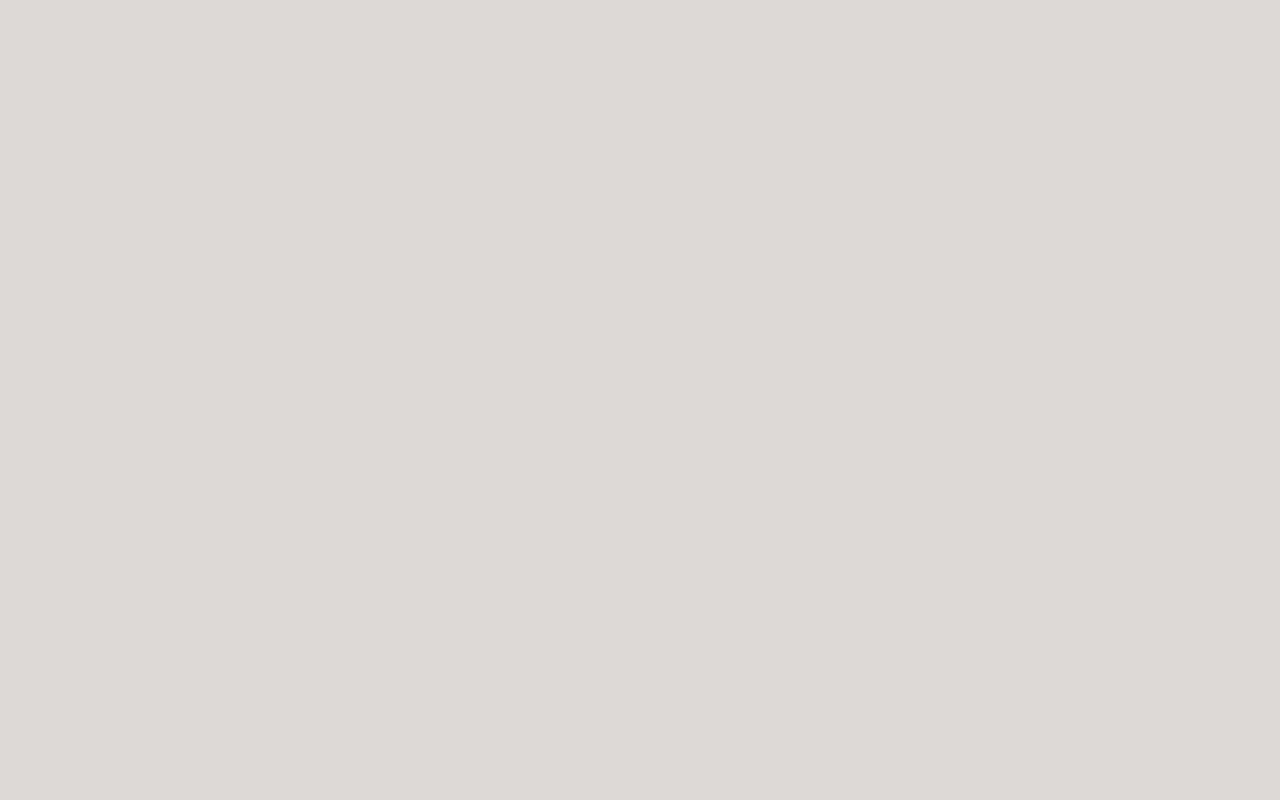
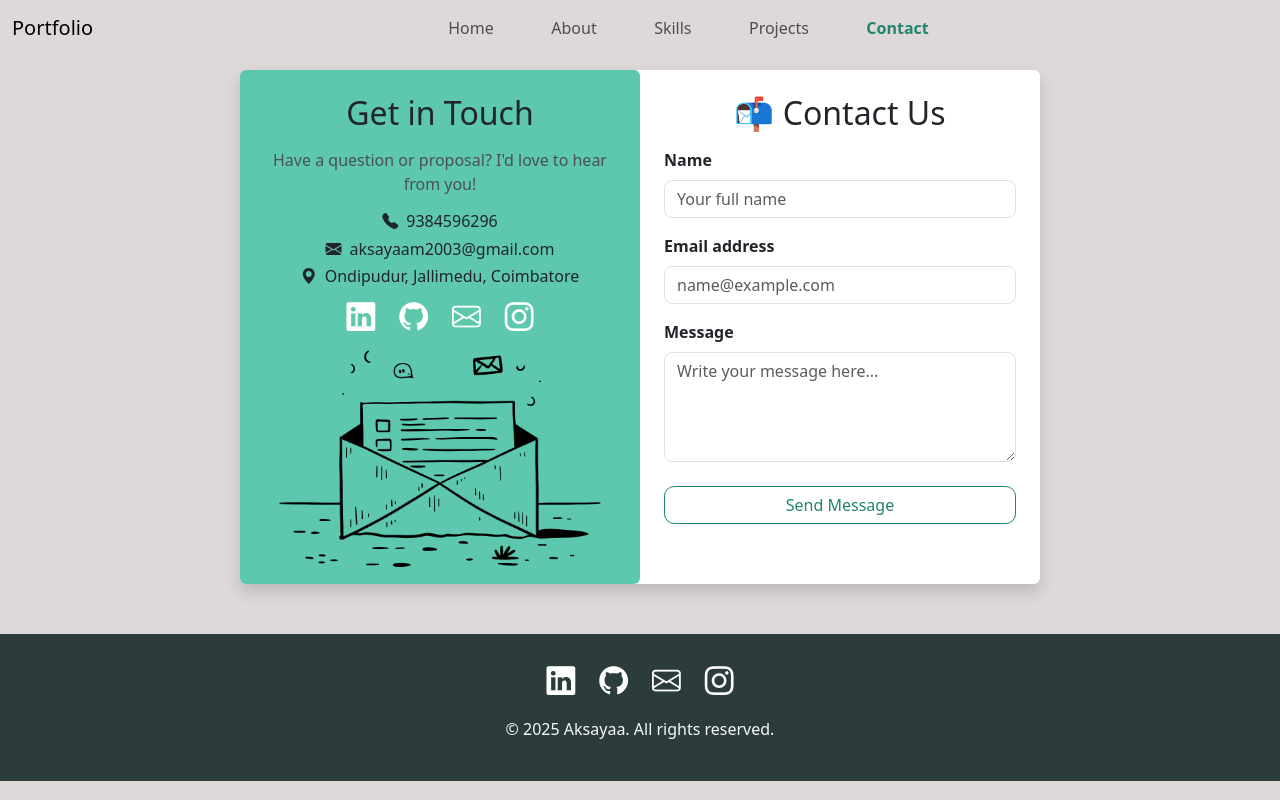
Before and after one commit to Aksayaa1234/portfolio, a React (Create React App) app: page /contact in a window 1280 px wide. Before the commit this address had no page. Built offline with nearby package versions, Linux system fonts and the light colour scheme.

Commit message:
created contact page

```diff
--- a/src/App.js
+++ b/src/App.js
@@ -5,6 +5,7 @@ import 'bootstrap-icons/font/bootstrap-icons.css';
 import About from "./pages/About";
 import Skills from "./pages/Skills";
 import Projects from "./pages/Projects";
+import Contact from "./pages/Contact";
 
 function App() {
   return (
@@ -15,6 +16,7 @@ function App() {
           <Route path="/about" element={<About/>}/>
           <Route path="/skills" element={<Skills/>}/>
           <Route path="/projects" element={<Projects/>}/>
+          <Route path="/contact" element={<Contact/>}/>
         </Route>
       </Routes>
 
--- a/src/components/Navbar.jsx
+++ b/src/components/Navbar.jsx
@@ -38,10 +38,18 @@ let currentPath=location.pathname;
           </a>
         </li>
         <li className="nav-item">
-          <a className="nav-link" href="/projects">Projects</a>
+          <a className="nav-link" href="/projects"
+          style={currentPath === '/projects' ? { fontWeight: 'bold', color: 'var(--color-back)' } : {}}
+          >
+            Projects
+          </a>
         </li>
         <li className="nav-item">
-          <a className="nav-link" href="/contact">Contact</a>
+          <a className="nav-link" href="/contact"
+          style={currentPath === '/contact' ? { fontWeight: 'bold', color: 'var(--color-back)' } : {}}
+          >
+            Contact
+          </a>
         </li>
       </ul>
       </div>
--- a/src/components/Social.jsx
+++ b/src/components/Social.jsx
@@ -2,8 +2,7 @@
 
 const Social=()=>{
     return(
-        <div className="row justify-content-center">
-        <div className="col-12 col-md-5 d-flex justify-content-evenly">
+        <div className="d-flex justify-content-center flex-wrap gap-4">
             <a href="https://www.linkedin.com/in/aksayaa-m/" className="home__social-icon" target="_blank">
                 <i className="bi bi-linkedin"></i>
             </a>
@@ -17,7 +16,6 @@ const Social=()=>{
                 <i className="bi bi-instagram"></i>
             </a>
         </div>
-        </div>
     )
 }
 
--- /dev/null
+++ b/src/contact.css
@@ -0,0 +1,28 @@
+.contact{
+  margin-top: 70px;
+  margin-bottom: 50px;
+}
+
+.contact-form{
+    max-width: 800px;
+}
+
+.contact-left{
+    background-color: var(--color-blue);
+}
+
+.contact-form form {
+  transition: all 0.3s ease-in-out;
+}
+
+.contact-form input,
+.contact-form textarea {
+  border-radius: 8px;
+}
+
+.contact-form input:focus,
+.contact-form textarea:focus {
+  border-color: var(--color-blue) !important;
+  box-shadow: 0 0 5px var(--color-back) !important;
+  outline: none;
+}
--- /dev/null
+++ b/src/pages/Contact.jsx
@@ -0,0 +1,83 @@
+import Social from "../components/Social";
+import "../contact.css"
+import { useState } from "react"
+
+const Contact=()=>{
+    const [form, setForm] = useState({ name: "", email: "", message: "" });
+
+    const handleChange = (e) => {
+    setForm({ ...form, [e.target.name]: e.target.value });
+    };
+
+    const handleSubmit = (e) => {
+    e.preventDefault();
+    alert("Message sent! ✅");
+    setForm({ name: "", email: "", message: "" });
+    };
+
+    return(
+        <div className="container contact d-flex justify-content-center">
+        <div className="row contact-form bg-white rounded mx-3 shadow">
+            <div className="col-12 col-md-6 p-4 pb-1 contact-left rounded text-center">
+                <h2 className=" mb-3">Get in Touch</h2>
+                <p className="mb-3 text-light-emphasis ">Have a question or proposal? I'd love to hear from you!</p>
+                <div className="contact-info mb-2">
+                    <h6 className="fw-normal"><i className="bi bi-telephone-fill me-2"></i>9384596296</h6>
+                    <h6 className="fw-normal"><i className="bi bi-envelope-fill me-2"></i>aksayaam2003@gmail.com</h6>
+                    <h6 className="fw-normal"><i className="bi bi-geo-alt-fill me-2"></i>Ondipudur, Jallimedu, Coimbatore</h6>
+                </div>
+                <div className="mb-2">
+                    <Social />
+                </div>
+                <img src="Email.png"  className="img-fluid" alt="email" />
+            </div>
+            <div className="col-12 col-md-6 p-4">
+                <h2 className="text-center mb-3">📬 Contact Us</h2>
+                <form onSubmit={handleSubmit} >
+                    <div className="mb-3">
+                    <label className="form-label fw-bold mb-2">Name</label>
+                    <input
+                        type="text"
+                        name="name"
+                        value={form.name}
+                        onChange={handleChange}
+                        className="form-control"
+                        required
+                        placeholder="Your full name"
+                    />
+                    </div>
+
+                    <div className="mb-3">
+                    <label className="form-label fw-bold mb-2">Email address</label>
+                    <input
+                        type="email"
+                        name="email"
+                        value={form.email}
+                        onChange={handleChange}
+                        className="form-control"
+                        required
+                        placeholder="name@example.com"
+                    />
+                    </div>
+
+                    <div className="mb-3">
+                    <label className="form-label fw-bold mb-2">Message</label>
+                    <textarea
+                        className="form-control"
+                        name="message"
+                        rows="4"
+                        value={form.message}
+                        onChange={handleChange}
+                        required
+                        placeholder="Write your message here..."
+                    ></textarea>
+                    </div>
+                    <button type="submit" className="btn btn-outline-custom w-100 mt-2">Send Message</button>
+                </form>
+        </div>
+        </div>
+        </div>
+    )
+}
+
+export default Contact;
--- a/src/pages/Projects.jsx
+++ b/src/pages/Projects.jsx
@@ -14,7 +14,7 @@ const Projects=()=>{
 
     return(
         <>
-        <div className="m-4 mt-5 min-vh-100 px-3">
+        <div className="m-4 mt-5 min-vh-100 px-3 pt-2">
             <h1 className="head pb-3 text-center">Projects</h1>
             <div className="row min-vh-100 ">
             {Array.isArray(projects) && projects.map((project) =>
--- a/src/project.css
+++ b/src/project.css
@@ -7,7 +7,8 @@
 }
 
 .card-img-top{
-    opacity: 0.65;
+    /* opacity: 0.65; */
+    filter: blur(1px);
     width: 100%;
     height: 200px;
     object-fit: cover;
--- a/src/template.css
+++ b/src/template.css
@@ -13,7 +13,7 @@
 }
 
 .home__social-icon i{
-  color: var(--color-light);
+  color: white;
   font-size: 1.8rem;
   scale:1;
 }
```
Also changed, not shown: public/Email.png (added).
